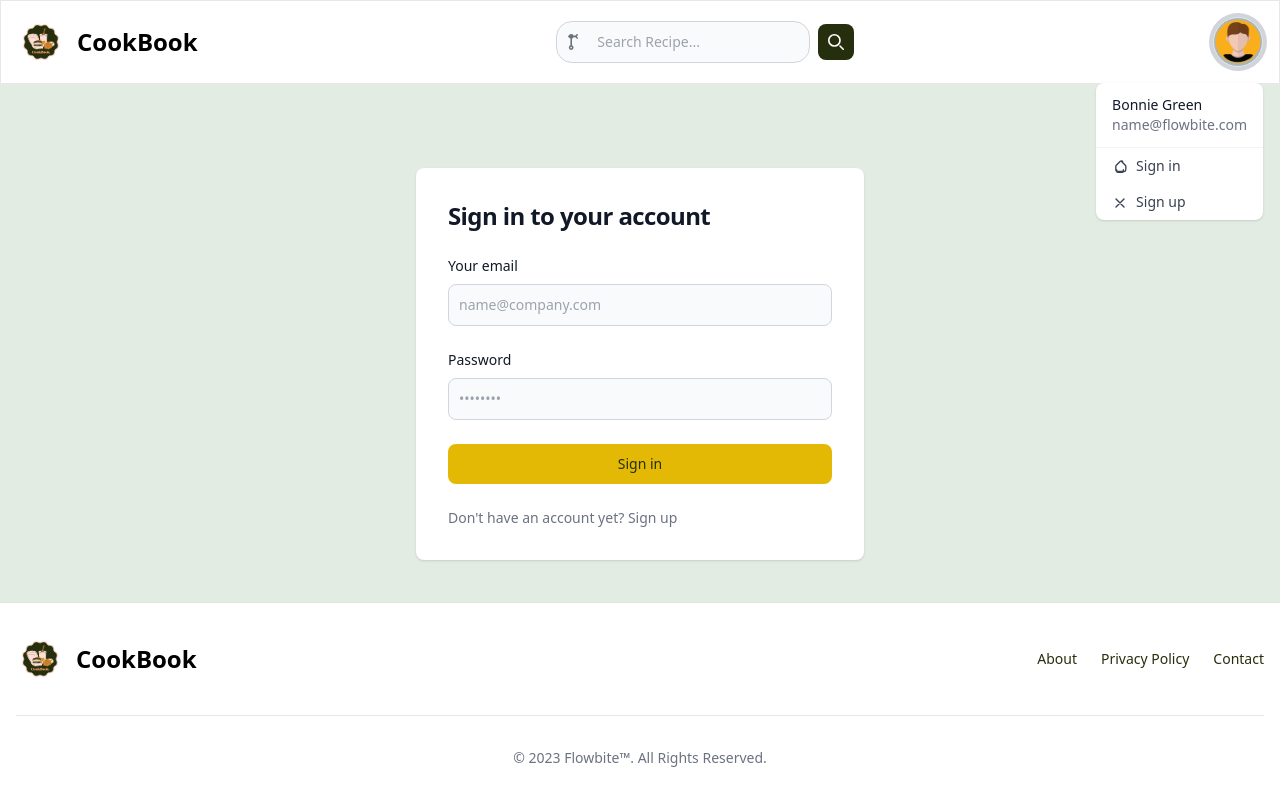
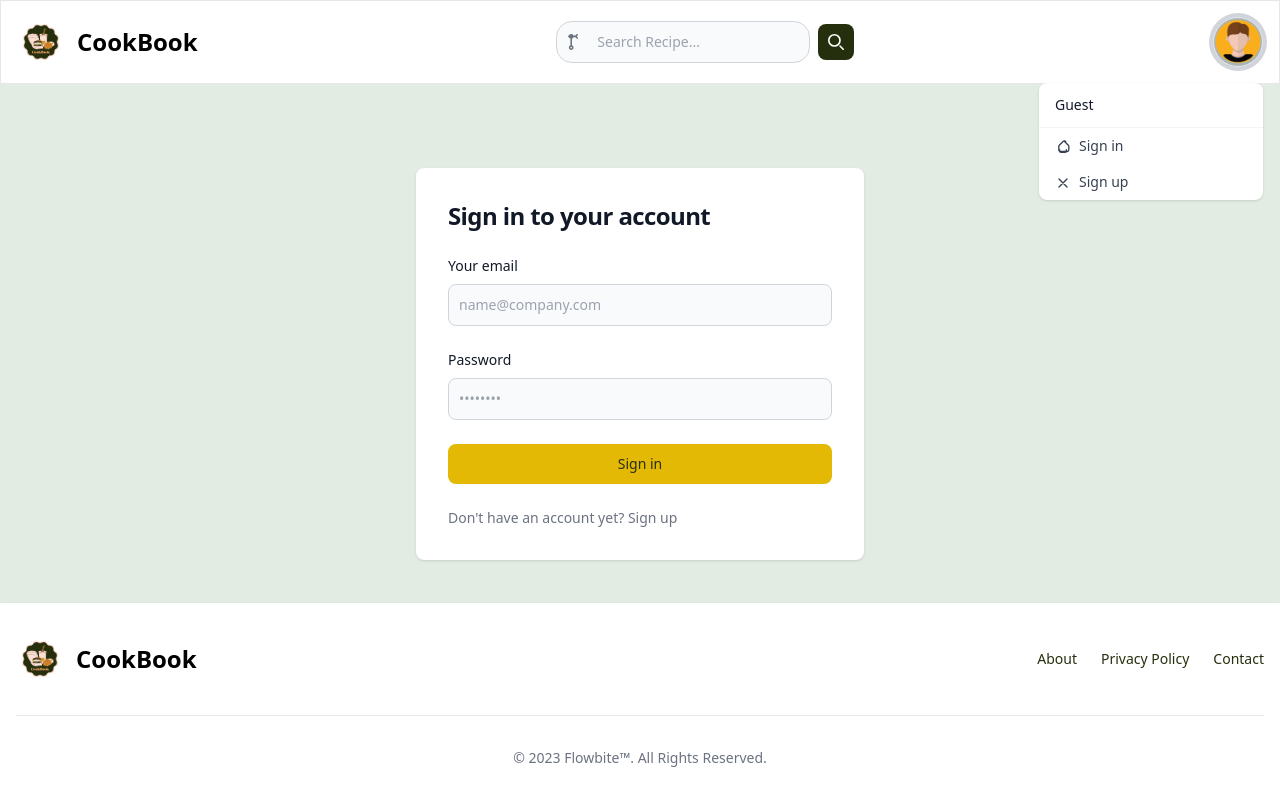
Before and after one commit to Naeemi7/CookBook, a React (Vite) app in the folder frontend/: page /login in a window 1280 px wide. Both pictures are taken after a click on the button "Open user menu". Built offline with nearby package versions, Linux system fonts and the light colour scheme.

Commit message:
logout functionality has been done

```diff
--- a/frontend/src/App.jsx
+++ b/frontend/src/App.jsx
@@ -3,6 +3,7 @@ import Navbar from "./components/Navbar";
 import Footer from "./components/Footer";
 import Register from "./pages/Register";
 import Login from "./pages/Login";
+import Logout from "./pages/Logout";
 import Dashboard from "./pages/Dashboard";
 import UserProvider from "./provider/UserProvider";
 
@@ -16,6 +17,7 @@ function App() {
             <Route path="/login" element={<Login />} />
             <Route path="/register" element={<Register />} />
             <Route path="/dashboard" element={<Dashboard />} />
+            <Route path="/logout" element={<Logout />} />
           </Routes>
         </UserProvider>
 
--- a/frontend/src/components/Navbar.jsx
+++ b/frontend/src/components/Navbar.jsx
@@ -5,9 +5,12 @@ import guestProfile from "../assets/images/navbar/profile.png";
 import logo from "../assets/images/navbar/logo.png";
 
 const Navbar = () => {
-  const { loggedIn } = useUserContext();
+  const { loggedIn, user } = useUserContext();
   const [isProfileOpen, setProfileOpen] = useState(false);
   const [isMenuOpen, setMenuOpen] = useState(false);
+
+  //width of the drop down
+  const dropdownWidth = "w-56";
 
   return (
     <nav className="bg-white border border-gray-200 dark:bg-header relative">
@@ -114,13 +117,15 @@ const Navbar = () => {
             />
           </button>
           {isProfileOpen && (
-            <div className="z-50 absolute right-0 mt-4 text-base list-none bg-white divide-y divide-gray-100 rounded-lg shadow dark:bg-footer dark:divide-gray-600">
-              <div className="px-4 py-3">
+            <div
+              className={`z-50 absolute right-0 mt-4 text-base list-none bg-white divide-y divide-gray-100 rounded-lg shadow dark:bg-footer ${dropdownWidth} dark:divide-gray-600`}
+            >
+              <div className="px-4 py-3 ">
                 <span className="block text-sm text-gray-900 dark:text-white">
-                  Bonnie Green
+                  {loggedIn ? `${user.firstname} ${user.lastname}` : "Guest"}
                 </span>
                 <span className="block text-sm text-gray-500 truncate dark:text-gray-400">
-                  name@flowbite.com
+                  {loggedIn ? `${user.email} ` : null}
                 </span>
               </div>
 
--- a/frontend/src/pages/Login.jsx
+++ b/frontend/src/pages/Login.jsx
@@ -3,7 +3,7 @@ import useUserContext from "../context/useUserContext";
 import Swal from "sweetalert2";
 
 const Login = () => {
-  const { loginUser } = useUserContext();
+  const { loginUser, error } = useUserContext();
   const navigate = useNavigate();
 
   const handleLogin = async (event) => {
@@ -19,18 +19,30 @@ const Login = () => {
     try {
       await loginUser(data);
 
+      if (error) {
+        Swal.fire({
+          position: "top-end",
+          icon: "error",
+          title: "Oops...",
+          text: error, // Display the error message from your context
+          showConfirmButton: false,
+          timer: 5000,
+        });
+      } else {
         Swal.fire({
           position: "top-end",
           icon: "success",
           title: "Login Successful",
           showConfirmButton: false,
-        timer: 1500,
+          background: "#262f0d",
+          timer: 2000,
         });
 
         // Timeout before navigating to the dashboard
         setTimeout(() => {
           navigate("/dashboard");
         }, 2000);
+      }
     } catch (error) {
       console.log(error.message);
     }
--- /dev/null
+++ b/frontend/src/pages/Logout.jsx
@@ -0,0 +1,24 @@
+import { useNavigate } from "react-router-dom";
+import { useEffect } from "react";
+import useUserContext from "../context/useUserContext";
+
+const Logout = () => {
+  const navigate = useNavigate();
+  const { logout } = useUserContext();
+
+  useEffect(() => {
+    navigate("/login");
+
+    setTimeout(() => {
+      logout();
+    }, 500);
+  }, []);
+
+  return (
+    <div>
+      <h1></h1>
+    </div>
+  );
+};
+
+export default Logout;
--- a/frontend/src/provider/UserProvider.jsx
+++ b/frontend/src/provider/UserProvider.jsx
@@ -4,18 +4,54 @@ import userAPI from "../api/userAPI";
 
 const UserProvider = ({ children }) => {
   const [loggedIn, setLoggedIn] = useState(false);
+  const [user, setUser] = useState("");
+  const [error, setError] = useState("");
 
+  /**
+   * Handles the user login
+   * @param {*} data
+   */
   const loginUser = async (data) => {
     try {
       const response = await userAPI.post("/login", data);
-      console.log(response.data);
-      setLoggedIn(true);
-    } catch (error) {
-      console.log(error);
+
+      if (response.status === 200) {
+        setLoggedIn(true);
+        setUser(response.data.user);
+        setError(""); // Clear any previous error.
+      } else if (response.status === 401) {
+        setError("Either your email or password is incorrect");
+      } else if (response.status === 403) {
+        setError("You do not have permission to log in.");
+      } else {
+        setError("An unknown error occurred while logging in.");
+      }
+    } catch (err) {
+      setError("An error occurred while logging in.");
+      console.error(err.message);
+
+      setLoggedIn(false);
+      setUser("");
     }
   };
+
+  /**
+   * Handles the logout
+   */
+  const logout = async () => {
+    try {
+      await userAPI.get("/logout");
+      setLoggedIn(false);
+    } catch (err) {
+      setError("An error occurred while logging out.");
+      console.error(err.message);
+    }
+  };
+
   return (
-    <userContext.Provider value={{ loggedIn, setLoggedIn, loginUser }}>
+    <userContext.Provider
+      value={{ loggedIn, setLoggedIn, loginUser, user, error, logout }}
+    >
       {children}
     </userContext.Provider>
   );
```
Also changed, not shown: 1 other file (tests, documents, lock files or other folders). Lines whose indentation alone changed are shown as unchanged.
